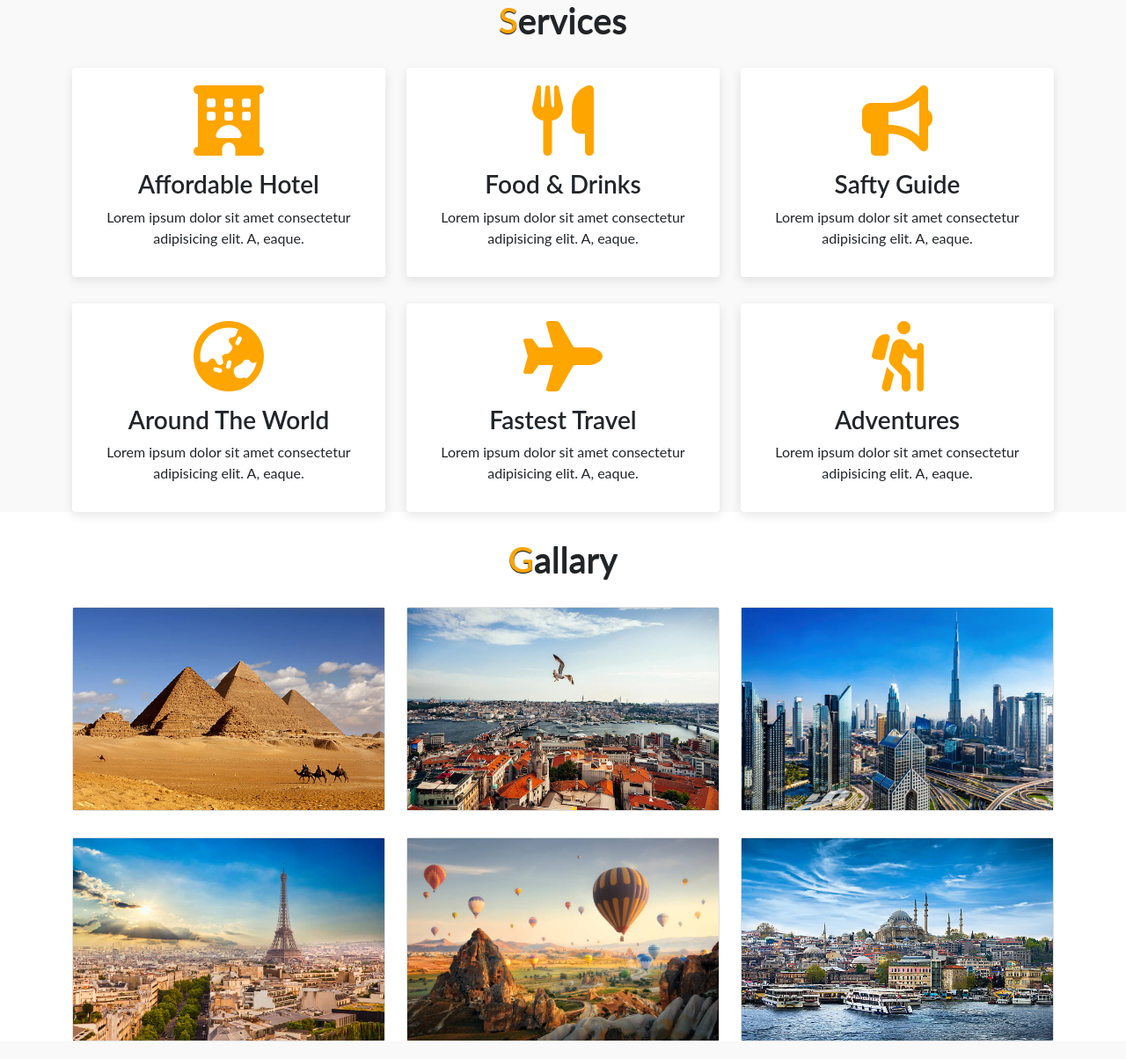
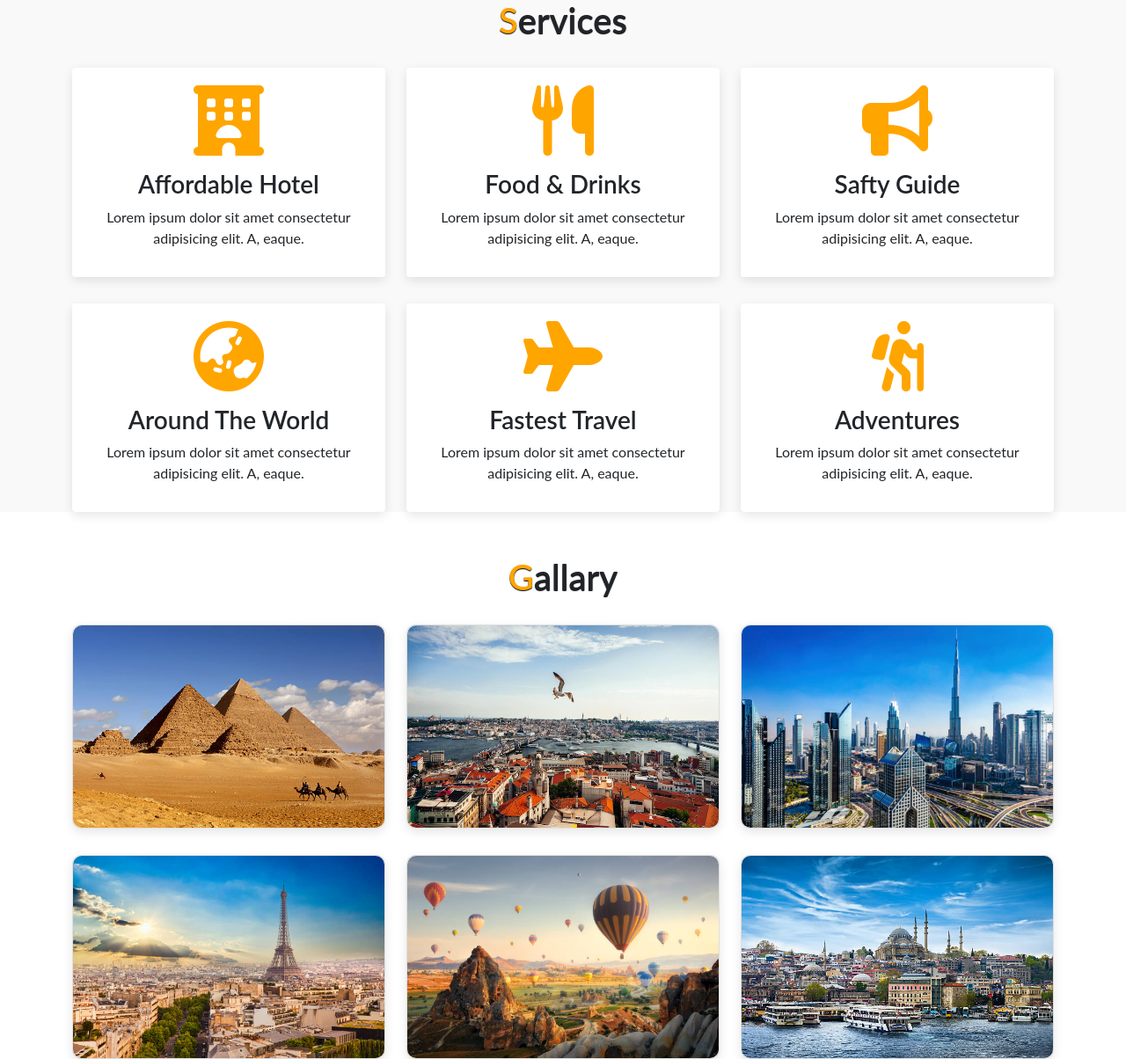
Before and after one commit to valzza/travel-projekti, a PHP site: page / in a window 1280 px wide. Shown: the part 2695-3899 px from the top of the page at 88% size. Run offline with PHP 8.4, Linux system fonts and the light colour scheme.

Commit message:
Gallery css

```diff
--- a/style.css
+++ b/style.css
@@ -259,3 +259,21 @@
     text-align: center;
 }
 /* Section Services End */
+
+/* Section Gallary Start */
+.gallary{
+    margin-top: 50px;
+}
+.gallary .card{
+    border-radius: 10px;
+    box-shadow: rgba(0,0,0,0.1) 0px 4px 12px;
+    cursor: pointer;
+}
+.gallary .card img{
+    border-radius: 10px;
+    transition: 0.5s;
+}
+.gallary .card img:hover{
+    transform: scale(1.1);
+}
+/* Section Gallary End */
```
